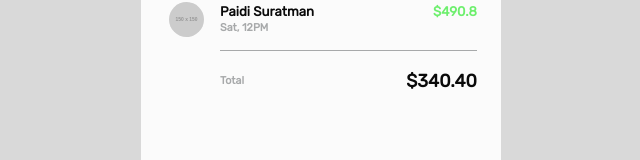
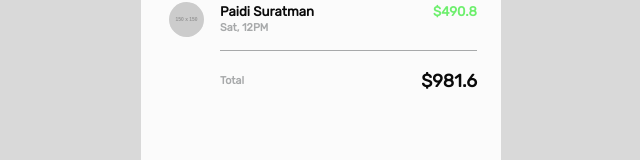
Before and after one commit to fathurhidayat3/expense-tracker, a React (Create React App) app: page / in a window 1280 px wide. Shown: the part 215-375 px from the top of the page, without its empty margins (319-959 px from the left). Built offline with nearby package versions, Linux system fonts and the light colour scheme.

Commit message:
Add dynamic sumAmount and it's empty state

```diff
--- a/src/pages/Daily.js
+++ b/src/pages/Daily.js
@@ -10,9 +10,18 @@ import DateContext from "../contexts/DateContext";
 import dummy from "../server/dummy.json";
 
 const Daily = () => {
+  let sumAmount = 0;
+
   return (
     <DateContext.Consumer>
-      {({ etDate }) => (
+      {({ etDate }) => {
+        const filteredData = dummy.data.filter(
+          item =>
+            dayjs(item.date).format("DD-MM-YYYY") ===
+              dayjs(etDate).format("DD-MM-YYYY") && item
+        );
+
+        return (
           <div
             style={{
               flex: 1,
@@ -23,13 +32,10 @@ const Daily = () => {
           >
             <FlexWrapper>
               <ListGroup>
-              {dummy.data
-                .filter(
-                  item =>
-                    dayjs(item.date).format("DD-MM-YYYY") ===
-                      dayjs(etDate).format("DD-MM-YYYY") && item
-                )
-                .map((item, index) => (
+                {filteredData.map((item, index) => {
+                  sumAmount += item.amount;
+
+                  return (
                     <ListGroupItem key={index}>
                       <img
                         src="https://via.placeholder.com/150"
@@ -60,8 +66,10 @@ const Daily = () => {
                         </HelperText>
                       </div>
                     </ListGroupItem>
-                ))}
+                  );
+                })}
 
+                {sumAmount > 0 ? (
                   <ListGroupItem key={99}>
                     <div
                       style={{
@@ -73,13 +81,17 @@ const Daily = () => {
                       }}
                     >
                       <HelperText>Total</HelperText>
-                  <HeadingText type={"h4"}>$340.40</HeadingText>
+                      <HeadingText type={"h4"}>${sumAmount}</HeadingText>
                     </div>
                   </ListGroupItem>
+                ) : (
+                  "Belum ada data transaksi"
+                )}
               </ListGroup>
             </FlexWrapper>
           </div>
-      )}
+        );
+      }}
     </DateContext.Consumer>
   );
 };
```
Lines whose indentation alone changed are shown as unchanged.
